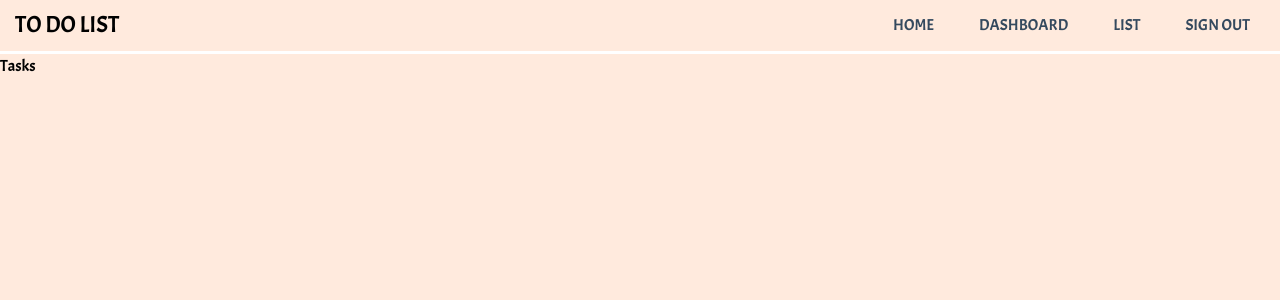
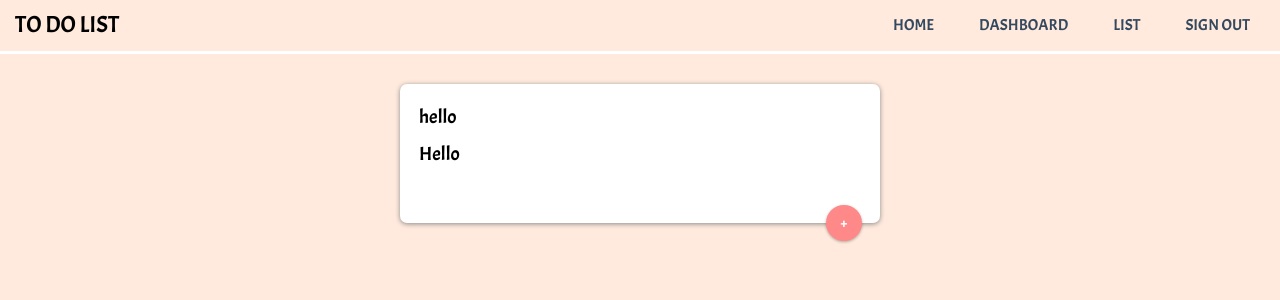
Before and after one commit to RacquelNinaDennison/to_do_list_next, a Next.js app: page /todolist in a window 1280 px wide. Shown: the top 300 px of the page. Built offline with nearby package versions, Linux system fonts and the light colour scheme; no server answers; sample sign-in values are in the browser's storage; a web font is replaced by a local one.

Commit message:
Added the start of the notes page

```diff
--- /dev/null
+++ b/src/components/Tasks.tsx
@@ -0,0 +1,21 @@
+import React from "react";
+import styles from "./tasks.module.scss";
+export const Tasks = () => {
+	return (
+		<div>
+			<form className={styles.createNote}>
+				<input
+					name='title'
+					placeholder={true ? "Title" : "Start Taking notes"}
+					value='hello'
+				/>
+
+				<textarea name='content' placeholder='Take a note...' value='Hello' />
+
+				<button>+</button>
+			</form>
+		</div>
+	);
+};
+
+export default Tasks;
--- /dev/null
+++ b/src/components/tasks.module.scss
@@ -0,0 +1,42 @@
+$header-color: #fdf4f5;
+$header-h1-color: #e8a0bf;
+$footer-paragraph-color: #ccc;
+$button-color: #ff8989;
+$box-shawdow-color: rgba(0, 0, 0, 0.3);
+$hover-button: #ba90c6;
+
+form.createNote {
+	position: relative;
+	width: 480px;
+	margin: 30px auto 20px auto;
+	background: #fff;
+	padding: 15px;
+	border-radius: 7px;
+	box-shadow: 0 1px 5px rgb(138, 137, 137);
+
+	& input,
+	textarea {
+		width: 100%;
+		border: none;
+		padding: 4px;
+		outline: none;
+		font-size: 1.2em;
+		font-family: inherit;
+		resize: none;
+	}
+
+	& button {
+		position: absolute;
+		right: 18px;
+		bottom: -18px;
+		background: $button-color;
+		color: #fff;
+		border: none;
+		border-radius: 50%;
+		width: 36px;
+		height: 36px;
+		box-shadow: 0 1px 3px $box-shawdow-color;
+		cursor: pointer;
+		outline: none;
+	}
+}
--- a/src/pages/index.tsx
+++ b/src/pages/index.tsx
@@ -3,9 +3,6 @@ import { useSession, getSession } from "next-auth/react";
 import About from "../components/About";
 
 export default function Home({}) {
-	const { data: session, status } = useSession();
-
-	console.log(session);
 	return <About />;
 }
 
--- a/src/pages/todolist.tsx
+++ b/src/pages/todolist.tsx
@@ -2,13 +2,14 @@ import React from "react";
 import SignIn from "../components/SignIn";
 
 import { useSession, signIn, signOut } from "next-auth/react";
+import Tasks from "@/components/Tasks";
 export const ToDoList = () => {
 	const { data: session, status } = useSession();
 	return (
 		<>
 			{status === "loading" && <h1>loading</h1>}
 			{/* what would be the best to display? */}
-			{!session ? <SignIn /> : <h1>Tasks</h1>}
+			{!session ? <SignIn /> : <Tasks />}
 		</>
 	);
 };
```
